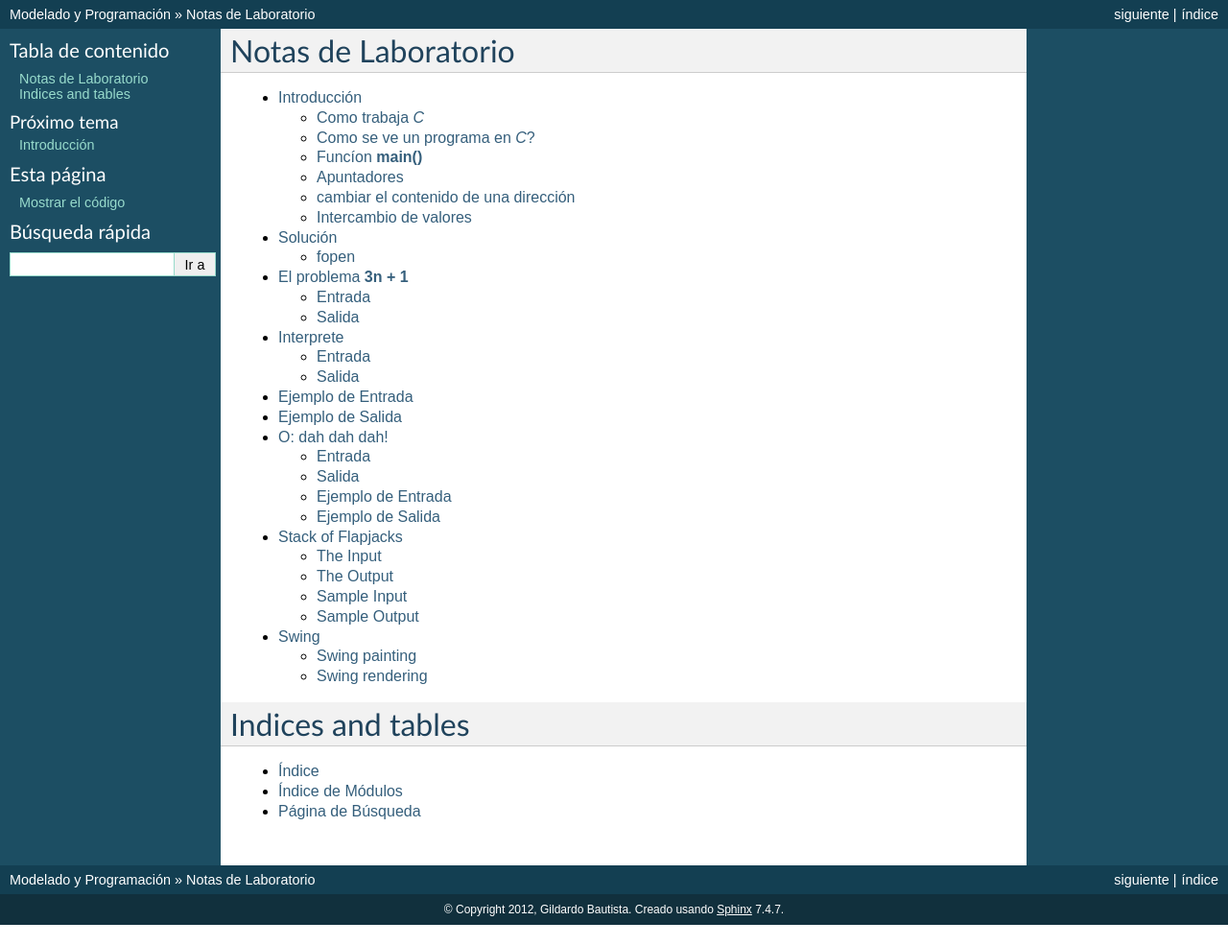
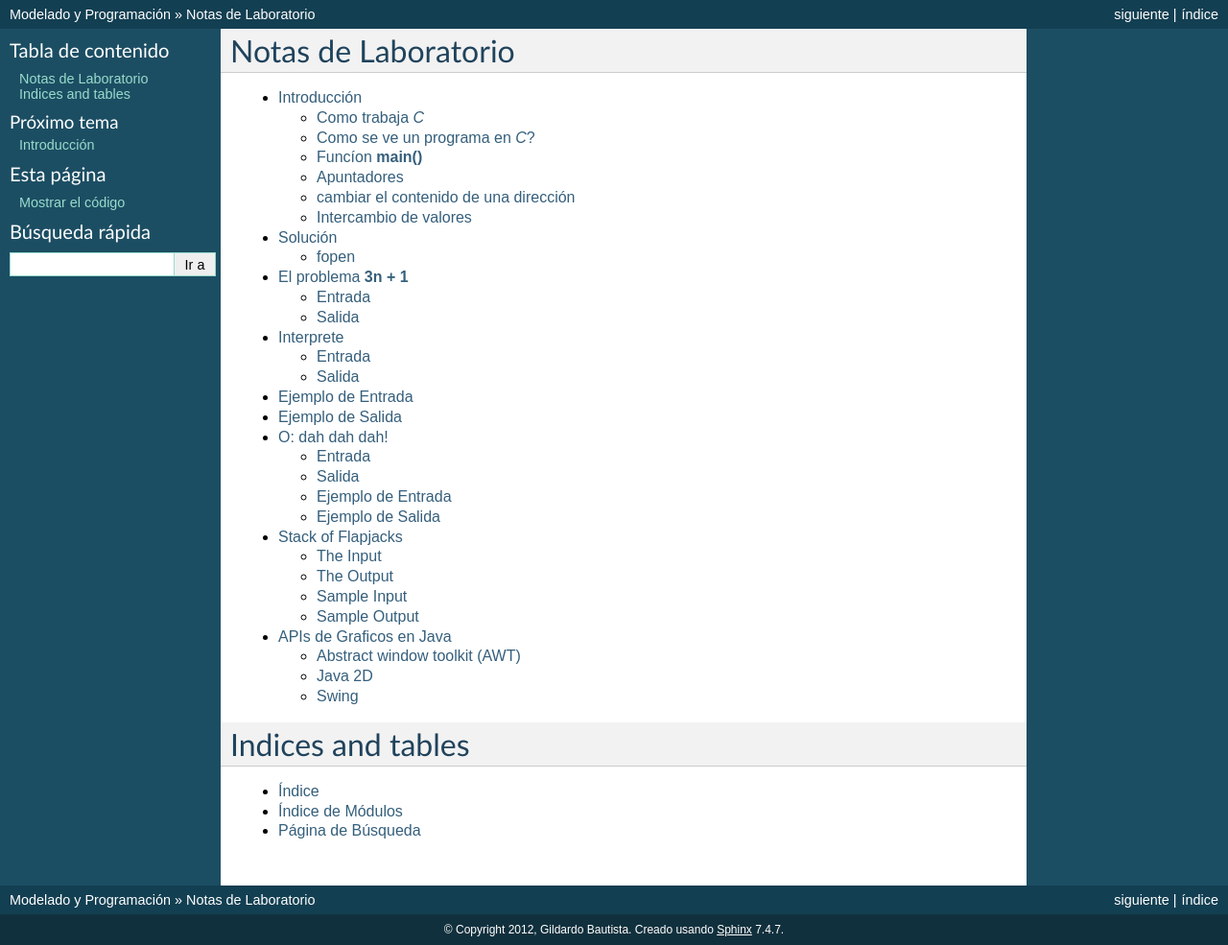
Before and after one commit to gil-cano/modelado, a Sphinx documentation site: the page built from docs/index.rst, in a window 1280 px wide. Shown: the whole page at 96% size. Built offline with Sphinx 7.4.7, drawn with Linux system fonts in a browser that asks for light colours; before the commit the page ends 964 px from its top, so only the background shows below that.

Commit message:
update java topics

```diff
--- a/docs/java_swing.rst
+++ b/docs/java_swing.rst
@@ -1,8 +1,18 @@
+APIs de Graficos en Java
+========================
+
+.. slides::
+
+   .. figure:: /_static/sunripsmall.jpeg
+      :class: fill
+
+
+Abstract window toolkit (AWT)
+-----------------------------
+
+
+Java 2D
+-------
+
 Swing
-=====
-
-Swing painting
---------------
-
-Swing rendering
----------------
+-----
```
Also changed, not shown: docs/_static/sunripsmall.jpeg (added).
